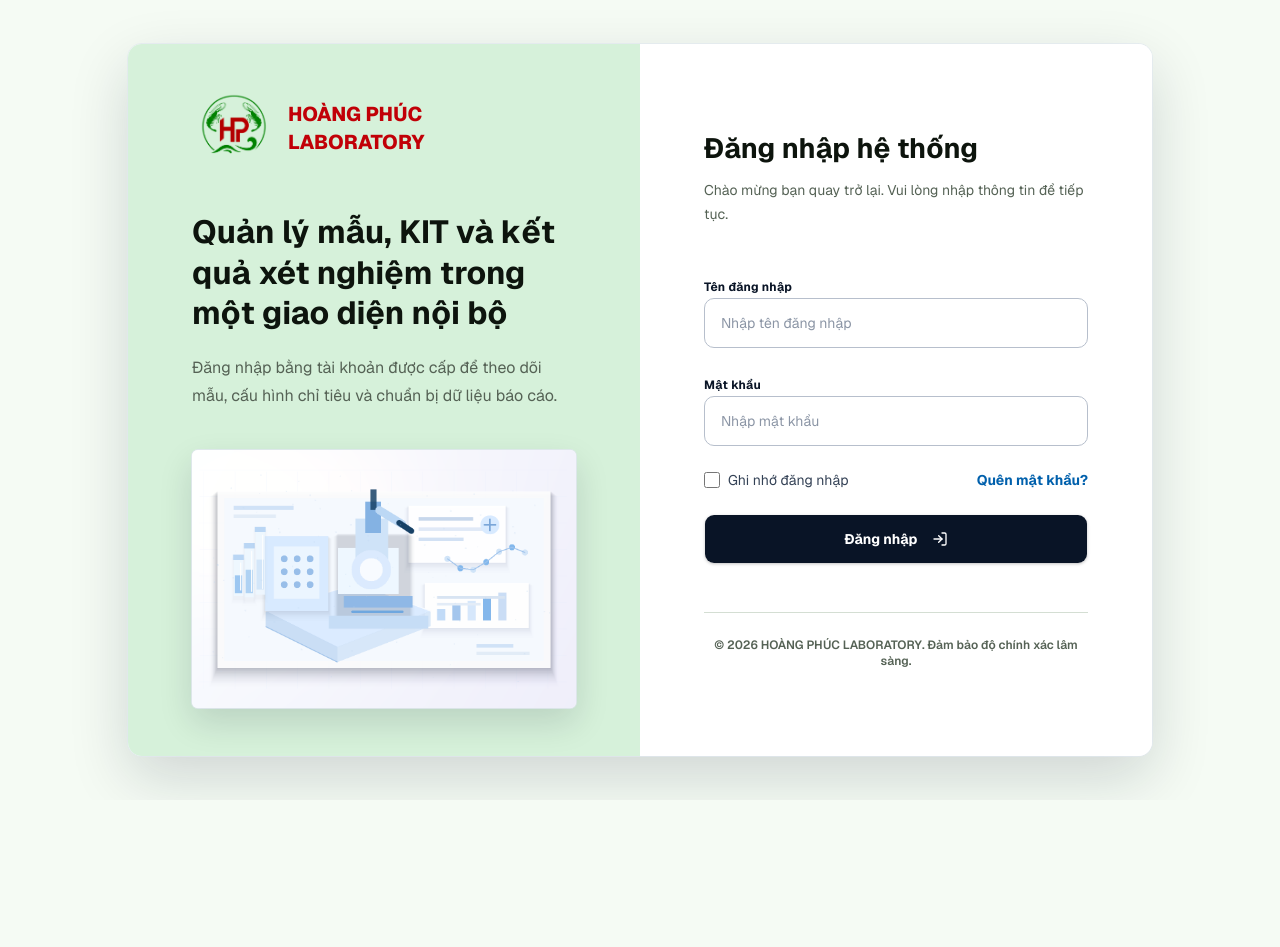
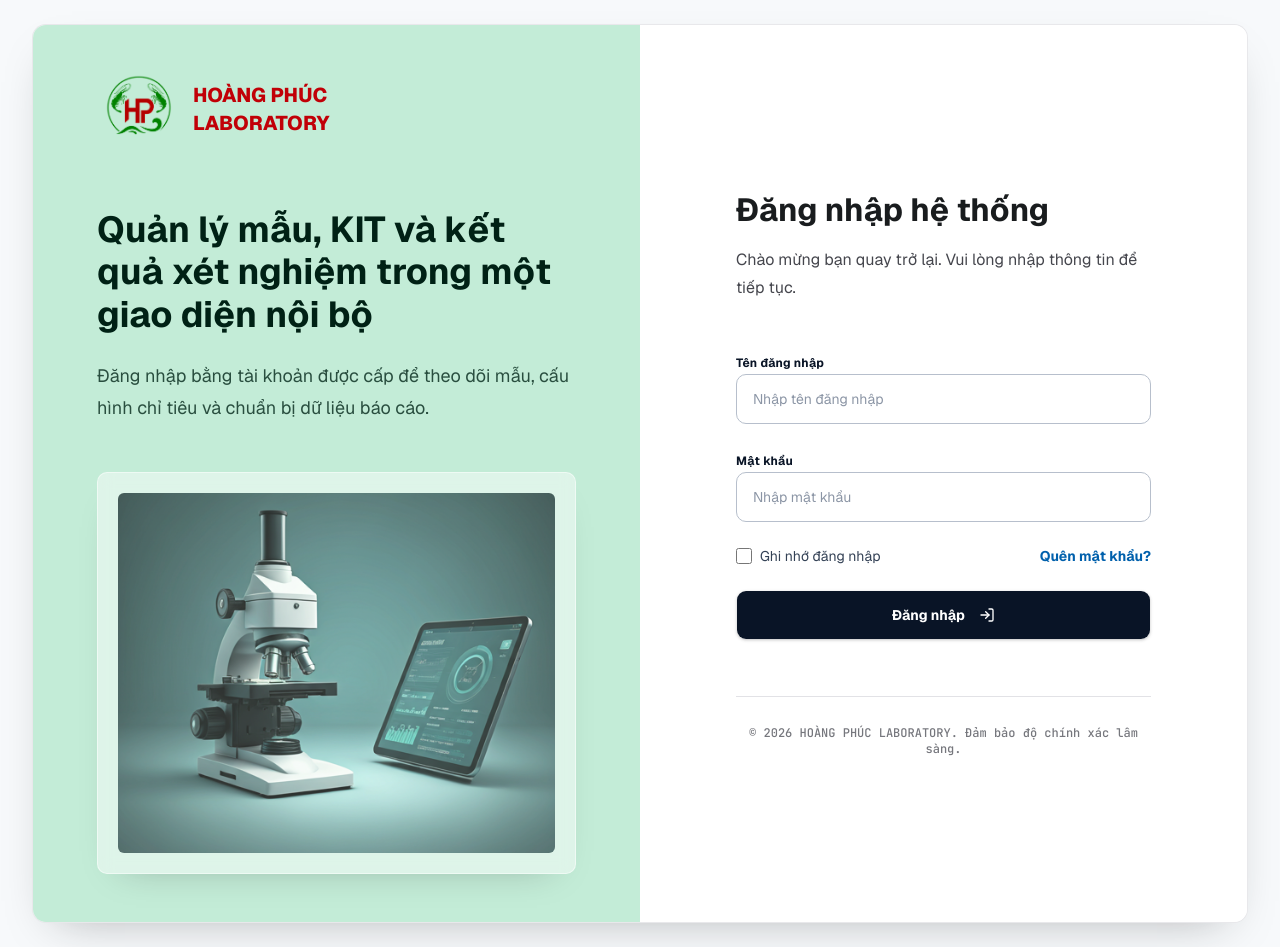
Before and after one commit to thienchi2109/lab-management, a Next.js app in the folder lab-kit-app/: page /login in a window 1280 px wide. Before the commit the page ends 800 px from the top, so only its background shows below. Built offline with nearby package versions, Linux system fonts and the light colour scheme.

Commit message:
Polish login page with Stitch design

```diff
--- a/lab-kit-app/app/login/page.tsx
+++ b/lab-kit-app/app/login/page.tsx
@@ -21,18 +21,18 @@ export default async function LoginPage({ searchParams }: LoginPageProps) {
   const errorMessageId = hasInvalidCredentials ? "login-error" : undefined;
 
   return (
-    <main className="flex min-h-[100dvh] items-center justify-center bg-background px-4 py-6 text-foreground sm:px-6 lg:px-8">
-      <section className="grid w-full max-w-5xl overflow-hidden rounded-xl bg-white shadow-[0_22px_60px_rgb(15_23_42/0.16)] ring-1 ring-slate-200/70 lg:min-h-[698px] lg:grid-cols-2 dark:bg-card dark:ring-border">
-        <aside className="hidden bg-accent px-16 py-12 lg:flex lg:flex-col lg:justify-between">
-          <div className="space-y-12">
-            <AppBrandMark src="/logo-transparent.png" />
+    <main className="flex min-h-[100dvh] flex-col items-center justify-center bg-[#f7f9fb] px-4 py-6 text-[#191c1e] sm:px-6 lg:px-8">
+      <section className="grid w-full max-w-[1500px] overflow-hidden rounded-xl border border-[#c6c6cd]/40 bg-white shadow-[0_18px_45px_-24px_rgb(25_28_30/0.35)] lg:min-h-[720px] lg:grid-cols-2">
+        <aside className="hidden bg-[#c3ecd7] px-12 py-12 lg:flex lg:flex-col lg:justify-between xl:px-16">
+          <div className="space-y-16">
+            <AppBrandMark src="/logo-transparent.png" className="[&>span]:text-red-700" />
 
-            <div className="space-y-5">
-              <h1 className="max-w-[470px] text-[32px] font-bold leading-[1.28] text-foreground">
+            <div className="space-y-6">
+              <h1 className="max-w-[620px] text-[36px] font-bold leading-[1.18] text-[#002115]">
                 Quản lý mẫu, KIT và kết quả xét nghiệm trong một giao diện nội
                 bộ
               </h1>
-              <p className="max-w-[430px] text-base leading-7 text-muted-foreground">
+              <p className="max-w-[620px] text-lg leading-8 text-[#294e3f]">
                 Đăng nhập bằng tài khoản được cấp để theo dõi mẫu, cấu hình chỉ
                 tiêu và chuẩn bị dữ liệu báo cáo.
               </p>
@@ -42,20 +42,20 @@ export default async function LoginPage({ searchParams }: LoginPageProps) {
           <LabPreview />
         </aside>
 
-        <div className="flex min-h-[650px] flex-col justify-center bg-white px-6 py-8 sm:px-10 lg:px-16 dark:bg-card">
-          <div className="mx-auto w-full max-w-sm">
-            <div className="mb-10 flex justify-center lg:hidden">
+        <div className="flex min-h-[680px] flex-col justify-center bg-white px-6 py-8 sm:px-10 lg:px-20 xl:px-24">
+          <div className="mx-auto w-full max-w-md">
+            <div className="mb-12 flex justify-center lg:hidden">
               <AppBrandMark src="/logo-transparent.png" compact />
             </div>
 
             <div className="mb-12">
               <h2
                 id="login-heading"
-                className="mb-3 text-[28px] font-bold leading-tight text-foreground"
+                className="mb-4 text-[32px] font-bold leading-tight text-[#191c1e]"
               >
                 Đăng nhập hệ thống
               </h2>
-              <p className="text-sm leading-6 text-muted-foreground">
+              <p className="max-w-[420px] text-base leading-7 text-[#45464d]">
                 Chào mừng bạn quay trở lại. Vui lòng nhập thông tin để tiếp tục.
               </p>
             </div>
@@ -65,8 +65,8 @@ export default async function LoginPage({ searchParams }: LoginPageProps) {
               errorMessageId={errorMessageId}
             />
 
-            <div className="mt-12 border-t border-border pt-6 text-center">
-              <p className="text-xs font-semibold text-muted-foreground">
+            <div className="mt-14 border-t border-[#c6c6cd]/50 pt-7 text-center">
+              <p className="font-mono text-xs font-medium text-[#76777d]">
                 © 2026 {APP_NAME}. {APP_TAGLINE}.
               </p>
             </div>
@@ -79,14 +79,14 @@ export default async function LoginPage({ searchParams }: LoginPageProps) {
 
 function LabPreview() {
   return (
-    <div className="relative mt-10 overflow-hidden rounded-sm bg-white shadow-[0_14px_34px_rgb(15_23_42/0.14)] ring-1 ring-slate-200/80 dark:bg-background dark:ring-border">
+    <div className="relative mt-12 overflow-hidden rounded-lg border border-white/50 bg-white/45 p-5 shadow-[0_16px_36px_-26px_rgb(25_28_30/0.35)] backdrop-blur-sm">
       <Image
-        src="/images/login-lab-illustration.png"
+        src="/images/login-lab-stitch.png"
         width={1200}
         height={760}
         sizes="(min-width: 1024px) 386px, 0px"
         alt="Minh hoạ quy trình xét nghiệm với kính hiển vi, ống mẫu và bảng kết quả"
-        className="h-[258px] w-full object-cover"
+        className="h-[360px] w-full rounded-sm object-cover opacity-80 mix-blend-multiply"
       />
     </div>
   );
```
Also changed, not shown: lab-kit-app/public/images/login-lab-stitch.png (added), 1 other file (tests, documents, lock files or other folders).
